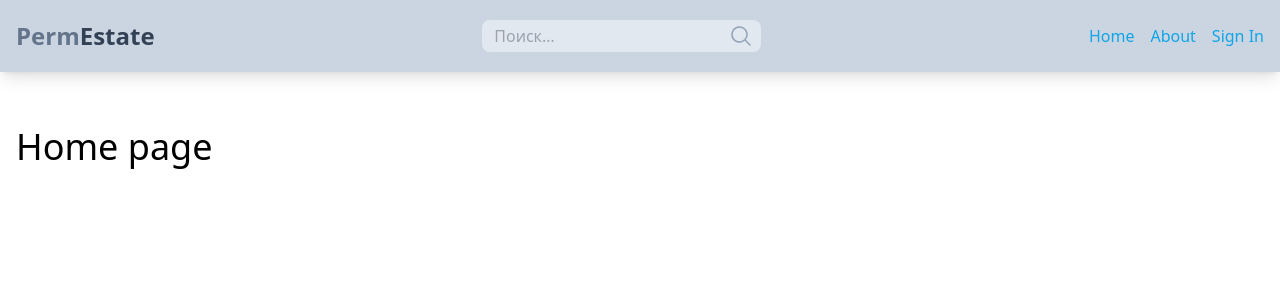
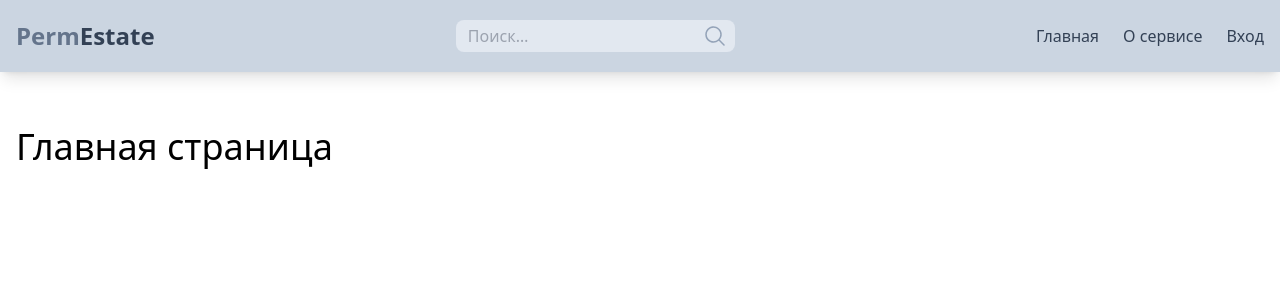
Before and after one commit to addonion/mern-estate, a React (Vite) app in the folder client/: page / in a window 1280 px wide. Shown: the top 300 px of the page. Built offline with nearby package versions, Linux system fonts and the light colour scheme.

Commit message:
Add redux toolkit

```diff
--- a/client/src/app/main.tsx
+++ b/client/src/app/main.tsx
@@ -2,9 +2,13 @@ import React from "react";
 import ReactDOM from "react-dom/client";
 import App from "./App.js";
 import "./index.css";
+import { store } from "./store";
+import { Provider } from "react-redux";
 
 ReactDOM.createRoot(document.getElementById("root")!).render(
   <React.StrictMode>
-    <App />
+    <Provider store={store}>
+      <App />
+    </Provider>
   </React.StrictMode>
 );
--- /dev/null
+++ b/client/src/app/store.ts
@@ -0,0 +1,16 @@
+import { configureStore } from '@reduxjs/toolkit'
+import userReducer  from '../features/user/userSlice'
+
+export const store = configureStore({
+  reducer: {
+    user: userReducer
+  },
+  middleware: (getDefaultMiddleware) => getDefaultMiddleware({
+    serializableCheck:false
+   })
+})
+
+// Infer the `RootState` and `AppDispatch` types from the store itself
+export type RootState = ReturnType<typeof store.getState>
+// Inferred type: {posts: PostsState, comments: CommentsState, users: UsersState}
+export type AppDispatch = typeof store.dispatch
--- /dev/null
+++ b/client/src/features/user/userSlice.ts
@@ -0,0 +1,31 @@
+import { createSlice } from "@reduxjs/toolkit"
+import type { PayloadAction } from '@reduxjs/toolkit'
+
+const initialState = {
+  currentUser: null as null | object,
+  error: null as null | string,
+  loading: false
+}
+
+const userSlice = createSlice({
+  name: 'user',
+  initialState,
+  reducers: {
+    signInStart: (state) => {
+      state.loading = true
+    },
+    signInSuccess: (state, action: PayloadAction<object>) => {
+      state.loading = false,
+      state.error = null,
+      state.currentUser = action.payload
+    },
+    signInFailure: (state, action: PayloadAction<string>) => {
+      state.loading = false,
+      state.error = action.payload
+    }
+  }
+})
+
+export const {signInStart, signInSuccess, signInFailure} = userSlice.actions
+
+export default userSlice.reducer
--- a/client/src/pages/About.tsx
+++ b/client/src/pages/About.tsx
@@ -3,7 +3,7 @@ import Layout from "../shared/Layout";
 export const About = () => {
   return (
     <Layout>
-      <h1>About</h1>
+      <h1>О сервисе</h1>
     </Layout>
   );
 };
--- a/client/src/pages/Home.tsx
+++ b/client/src/pages/Home.tsx
@@ -3,7 +3,7 @@ import Layout from "../shared/Layout";
 export const Home = () => {
   return (
     <Layout>
-      <h1>Home page</h1>
+      <h1>Главная страница</h1>
     </Layout>
   );
 };
--- a/client/src/pages/Profile.tsx
+++ b/client/src/pages/Profile.tsx
@@ -1,9 +1,14 @@
 import Layout from "../shared/Layout";
+import type { RootState } from "../app/store";
+import { useSelector } from "react-redux";
 
 export const Profile = () => {
+  const { currentUser } = useSelector((state: RootState) => state.user);
+
   return (
     <Layout>
-      <h1>Profile</h1>
+      <h1>Профиль</h1>
+      {currentUser && currentUser.username}
     </Layout>
   );
 };
--- a/client/src/pages/SignIn.tsx
+++ b/client/src/pages/SignIn.tsx
@@ -1,17 +1,19 @@
-import { useRef, useState } from "react";
+import { useRef } from "react";
 import Layout from "../shared/Layout";
 import { Link, useNavigate } from "react-router-dom";
+import type { RootState } from "../app/store";
+import { useDispatch, useSelector } from "react-redux";
+import { signInStart, signInSuccess, signInFailure } from "../features/user/userSlice";
 
 export const SignIn = () => {
-  const [error, setError] = useState<string | null>(null);
-  const [loading, setLoading] = useState(false);
+  const { loading, error } = useSelector((state: RootState) => state.user);
   const formSignIn = useRef<HTMLFormElement>(null);
 
   const navigation = useNavigate();
+  const dispatch = useDispatch();
 
   const handlerSubmit = async (e: React.FormEvent) => {
     e.preventDefault();
-    setLoading(true);
 
     let formData = {};
 
@@ -31,24 +33,23 @@ export const SignIn = () => {
     });
 
     try {
+      dispatch(signInStart());
       const data = await res.json();
-      setLoading(false);
       if (data.success === false) {
-        setError(data.message);
+        dispatch(signInFailure(data.message));
         return;
       }
-      setError(null);
+      dispatch(signInSuccess(data));
       navigation("/profile");
     } catch {
-      setLoading(false);
-      setError("Ошибка сервера, попробуйте ещё раз");
+      dispatch(signInFailure("Ошибка сервера, попробуйте ещё раз"));
     }
   };
 
   return (
     <Layout>
       <div className="max-w-lg mx-auto">
-        <h1 className="text-center font-bold">Sign In</h1>
+        <h1 className="text-center font-bold">Войти</h1>
 
         <form ref={formSignIn} onSubmit={handlerSubmit} className="flex flex-col mt-6 gap-4">
           <input id="email" type="email" placeholder="E-mail" className="w-full p-3 border rounded-lg" autoComplete="email" required />
--- a/client/src/pages/SignUp.tsx
+++ b/client/src/pages/SignUp.tsx
@@ -49,7 +49,7 @@ export const SignUp = () => {
   return (
     <Layout>
       <div className="max-w-lg mx-auto">
-        <h1 className="text-center font-bold">Sign Up</h1>
+        <h1 className="text-center font-bold">Регистрация</h1>
 
         <form ref={formSignUp} onSubmit={handlerSubmit} className="flex flex-col mt-6 gap-4">
           <input id="username" type="text" placeholder="Имя пользователя" className="w-full p-3 border rounded-lg" autoComplete="name" required />
--- a/client/src/widgets/header/index.tsx
+++ b/client/src/widgets/header/index.tsx
@@ -15,15 +15,21 @@ const Header = () => {
           <MagnifyingGlassIcon className="w-6 text-slate-400" />
         </form>
 
-        <ul className="flex gap-4">
+        <ul className="flex gap-4 xl:gap-6">
           <li className="hidden sm:inline">
-            <Link to="/">Home</Link>
+            <Link to="/" className="text-slate-700">
+              Главная
+            </Link>
           </li>
           <li className="hidden sm:inline">
-            <Link to="/about/">About</Link>
+            <Link to="/about/" className="text-slate-700">
+              О сервисе
+            </Link>
           </li>
           <li className="whitespace-nowrap">
-            <Link to="/sign-in">Sign In</Link>
+            <Link to="/sign-in" className="text-slate-700">
+              Вход
+            </Link>
           </li>
         </ul>
       </div>
```
Also changed, not shown: client/package.json (+9 -6 lines), 2 other files (tests, documents, lock files or other folders).
